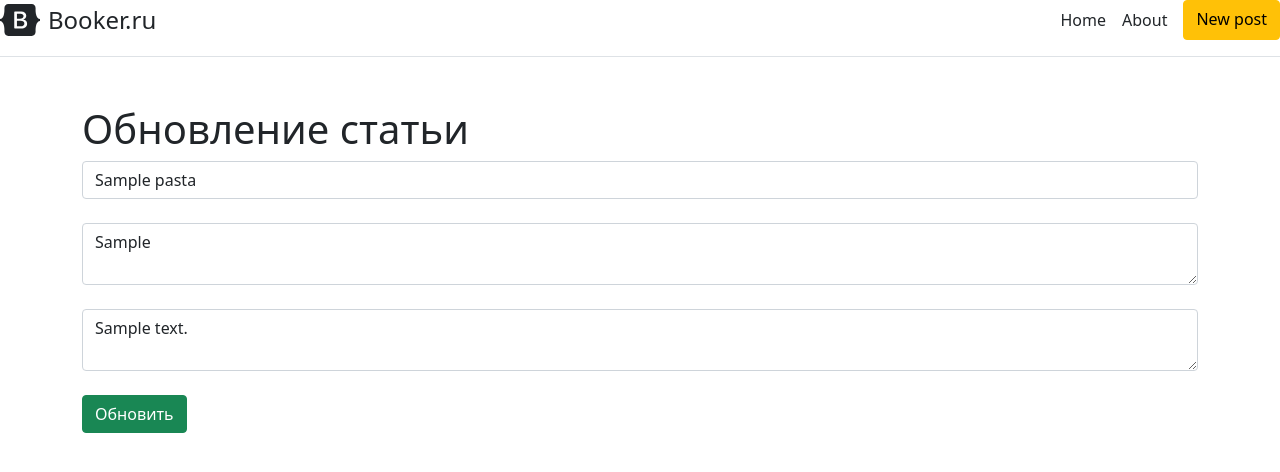
After one commit to KrechkoVsevolod201/FlaskDB, a Flask app: page /posts/1/update in a window 1280 px wide. The commit adds this page. Shown: the top 472 px of the page. Run offline with Flask 2, Linux system fonts and the light colour scheme; tables that the repository leaves empty hold one stand-in row (values such as "Sample post").

Commit message:
Починили, основа веб сервиса готова, сейчас будем добавлять сущности

```diff
--- a/app.py
+++ b/app.py
@@ -36,16 +36,16 @@ def home():
 
 @app.route('/posts/<int:id>')
 def pasta_detail(id):
-    article = Pasta.query.get(id)
-    return render_template("post-detail.html", article=article)
+    pasta = Pasta.query.get(id)
+    return render_template("post-detail.html", pasta=pasta)
 
 
 @app.route('/posts/<int:id>/del')
 def pasta_delete(id):
-    article = Pasta.query.get_or_404(id)
+    pasta = Pasta.query.get_or_404(id)
 
     try:
-        db.session.delete(article)
+        db.session.delete(pasta)
         db.session.commit()
         return redirect('/home')
 
@@ -63,11 +63,11 @@ def pasta_update(id):
 
         try:
             db.session.commit()
-            return redirect('/about')
+            return redirect('/home')
         except:
             return "При редактировании пасты произошла ошибка"
     else:
-        return render_template("post_update.html", pasta=pasta)
+        return render_template("post-update.html", pasta=pasta)
 
 
 @app.route('/about')
@@ -87,7 +87,7 @@ def create_pasta():
         try:
             db.session.add(pasta)
             db.session.commit()
-            return redirect('/about')
+            return redirect('/home')
         except:
             return "При создании пасты произошла ошибка"
     else:
--- /dev/null
+++ b/templates/post-update.html
@@ -0,0 +1,17 @@
+{% extends 'base.html' %}
+
+{% block title %}
+Обновление статьи
+{% endblock %}
+
+{% block body %}
+    <div class="container mt-5">
+        <h1>Обновление статьи</h1>
+        <form method="post">
+            <input type="text" name="title" class="form-control" id="title" value="{{ pasta.title }}" placeholder="Название пасты"><br>
+            <textarea name="intro" id="intro" class="form-control" placeholder="Интро">{{ pasta.intro }}</textarea><br>
+            <textarea name="text" id="text" class="form-control" placeholder="Текст пасты">{{ pasta.text }}</textarea><br>
+            <input type="submit" class="btn btn-success" value="Обновить">
+        </form>
+    </div>
+{% endblock %}
```
Also changed, not shown: templates/post-detail.html (+6 -6 lines).
